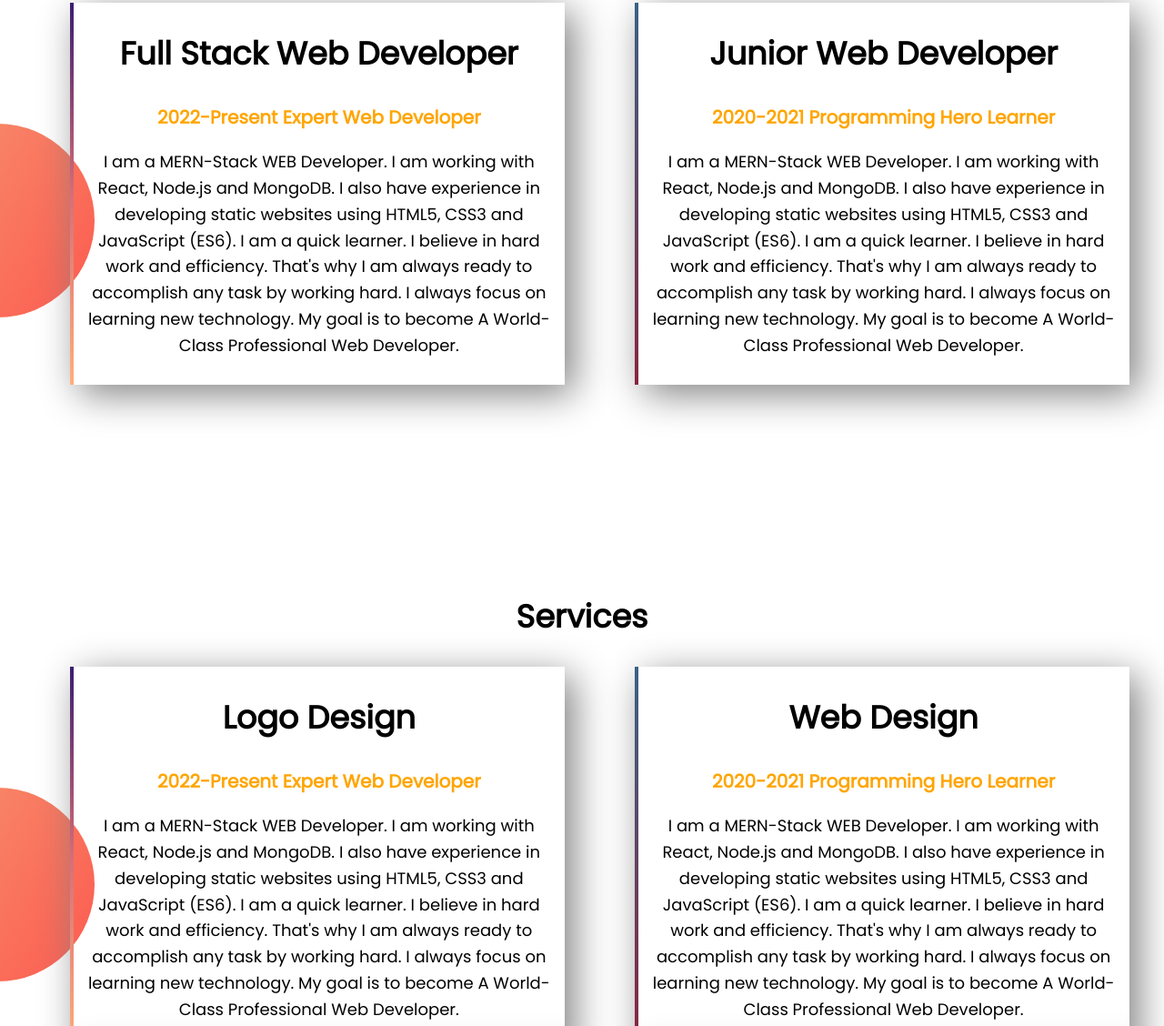
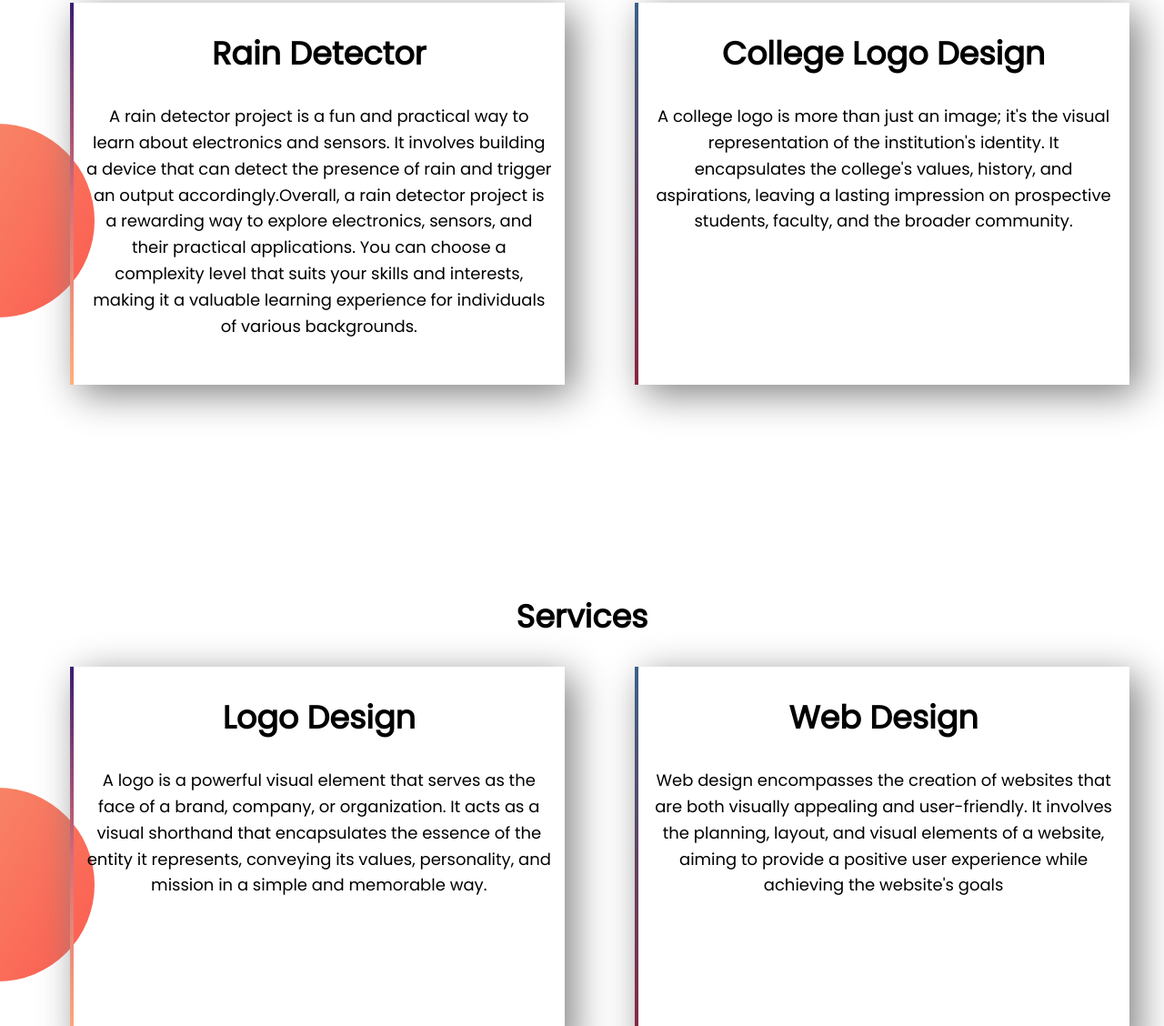
Before and after one commit to shova96/personal_portfolio, a plain HTML site: page index.html in a window 1280 px wide. Shown: the part 1228-2356 px from the top of the page at 91% size. Drawn offline with Linux system fonts and the light colour scheme.

Commit message:
Update index.html

```diff
--- a/index.html
+++ b/index.html
@@ -37,9 +37,6 @@
       </div>
     </section>
     <section class="developer">
-      <!-- <div class="hero picture">
-            <img src="./assets/shakil2.png" alt="Profile Photo">
-        </div> -->
       <div class="hero">
         <h2>About me</h2>
         <h3>Dream to be a Web Developer.</h3>
@@ -51,35 +48,31 @@
           focus on learning new technology. My goal is to become A World-Class
           Professional Web Developer.
         </p>
-        <a href="https://www.facebook.com/Programmer.Shakil.2022/"
-          >download resume</a
-        >
+        <a href="https://github.com/shova96">download resume</a>
       </div>
     </section>
     <section class="Experience">
       <h2>Projects</h2>
       <div id="Full-Stack" class="half single">
-        <h2>Full Stack Web Developer</h2>
-        <h3 class="highlight">2022-Present Expert Web Developer</h3>
+        <h2>Rain Detector</h2>
         <p>
-          I am a MERN-Stack WEB Developer. I am working with React, Node.js and
-          MongoDB. I also have experience in developing static websites using
-          HTML5, CSS3 and JavaScript (ES6). I am a quick learner. I believe in
-          hard work and efficiency. That's why I am always ready to accomplish
-          any task by working hard. I always focus on learning new technology.
-          My goal is to become A World-Class Professional Web Developer.
+          A rain detector project is a fun and practical way to learn about
+          electronics and sensors. It involves building a device that can detect
+          the presence of rain and trigger an output accordingly.Overall, a rain
+          detector project is a rewarding way to explore electronics, sensors,
+          and their practical applications. You can choose a complexity level
+          that suits your skills and interests, making it a valuable learning
+          experience for individuals of various backgrounds.
         </p>
       </div>
       <div id="Learner" class="half single">
-        <h2>Junior Web Developer</h2>
-        <h3 class="highlight">2020-2021 Programming Hero Learner</h3>
+        <h2>College Logo Design</h2>
         <p>
-          I am a MERN-Stack WEB Developer. I am working with React, Node.js and
-          MongoDB. I also have experience in developing static websites using
-          HTML5, CSS3 and JavaScript (ES6). I am a quick learner. I believe in
-          hard work and efficiency. That's why I am always ready to accomplish
-          any task by working hard. I always focus on learning new technology.
-          My goal is to become A World-Class Professional Web Developer.
+          A college logo is more than just an image; it's the visual
+          representation of the institution's identity. It encapsulates the
+          college's values, history, and aspirations, leaving a lasting
+          impression on prospective students, faculty, and the broader
+          community.
         </p>
       </div>
     </section>
@@ -87,50 +80,22 @@
       <h2>Services</h2>
       <div id="Full-Stack" class="half single">
         <h2>Logo Design</h2>
-        <h3 class="highlight">2022-Present Expert Web Developer</h3>
+
         <p>
-          I am a MERN-Stack WEB Developer. I am working with React, Node.js and
-          MongoDB. I also have experience in developing static websites using
-          HTML5, CSS3 and JavaScript (ES6). I am a quick learner. I believe in
-          hard work and efficiency. That's why I am always ready to accomplish
-          any task by working hard. I always focus on learning new technology.
-          My goal is to become A World-Class Professional Web Developer.
+          A logo is a powerful visual element that serves as the face of a
+          brand, company, or organization. It acts as a visual shorthand that
+          encapsulates the essence of the entity it represents, conveying its
+          values, personality, and mission in a simple and memorable way.
         </p>
       </div>
       <div id="Learner" class="half single">
         <h2>Web Design</h2>
-        <h3 class="highlight">2020-2021 Programming Hero Learner</h3>
+
         <p>
-          I am a MERN-Stack WEB Developer. I am working with React, Node.js and
-          MongoDB. I also have experience in developing static websites using
-          HTML5, CSS3 and JavaScript (ES6). I am a quick learner. I believe in
-          hard work and efficiency. That's why I am always ready to accomplish
-          any task by working hard. I always focus on learning new technology.
-          My goal is to become A World-Class Professional Web Developer.
-        </p>
-      </div>
-      <div id="Learner" class="half single">
-        <h2>Junior Web Developer</h2>
-        <h3 class="highlight">2020-2021 Programming Hero Learner</h3>
-        <p>
-          I am a MERN-Stack WEB Developer. I am working with React, Node.js and
-          MongoDB. I also have experience in developing static websites using
-          HTML5, CSS3 and JavaScript (ES6). I am a quick learner. I believe in
-          hard work and efficiency. That's why I am always ready to accomplish
-          any task by working hard. I always focus on learning new technology.
-          My goal is to become A World-Class Professional Web Developer.
-        </p>
-      </div>
-      <div id="Learner" class="half single">
-        <h2>Junior Web Developer</h2>
-        <h3 class="highlight">2020-2021 Programming Hero Learner</h3>
-        <p>
-          I am a MERN-Stack WEB Developer. I am working with React, Node.js and
-          MongoDB. I also have experience in developing static websites using
-          HTML5, CSS3 and JavaScript (ES6). I am a quick learner. I believe in
-          hard work and efficiency. That's why I am always ready to accomplish
-          any task by working hard. I always focus on learning new technology.
-          My goal is to become A World-Class Professional Web Developer.
+          Web design encompasses the creation of websites that are both visually
+          appealing and user-friendly. It involves the planning, layout, and
+          visual elements of a website, aiming to provide a positive user
+          experience while achieving the website's goals
         </p>
       </div>
     </section>
@@ -139,18 +104,19 @@
       <div>
         <h4>Address</h4>
         <h6>Cox's Bazar</h6>
+        <h4>Email</h4>
         <h6>tasnimshova36@gmail.com</h6>
       </div>
       <div>
-        <a href="">Github</a>
+        <a href="https://github.com/shova96">Github</a>
         <a href="https://www.linkedin.com/">Linkedin</a>
-        <a href="">Facebook</a>
+        <a href="https://www.facebook.com/tasnim.shova.77">Facebook</a>
       </div>
     </section>
     <footer>
       <p>
-        Copyrights &copy; 2022. All rights reserved by
-        <span>Programmer Shakil</span>
+        Copyrights &copy; 2024. All rights reserved by
+        <span>Tasnim Akter Shova</span>
       </p>
     </footer>
   </body>
```
